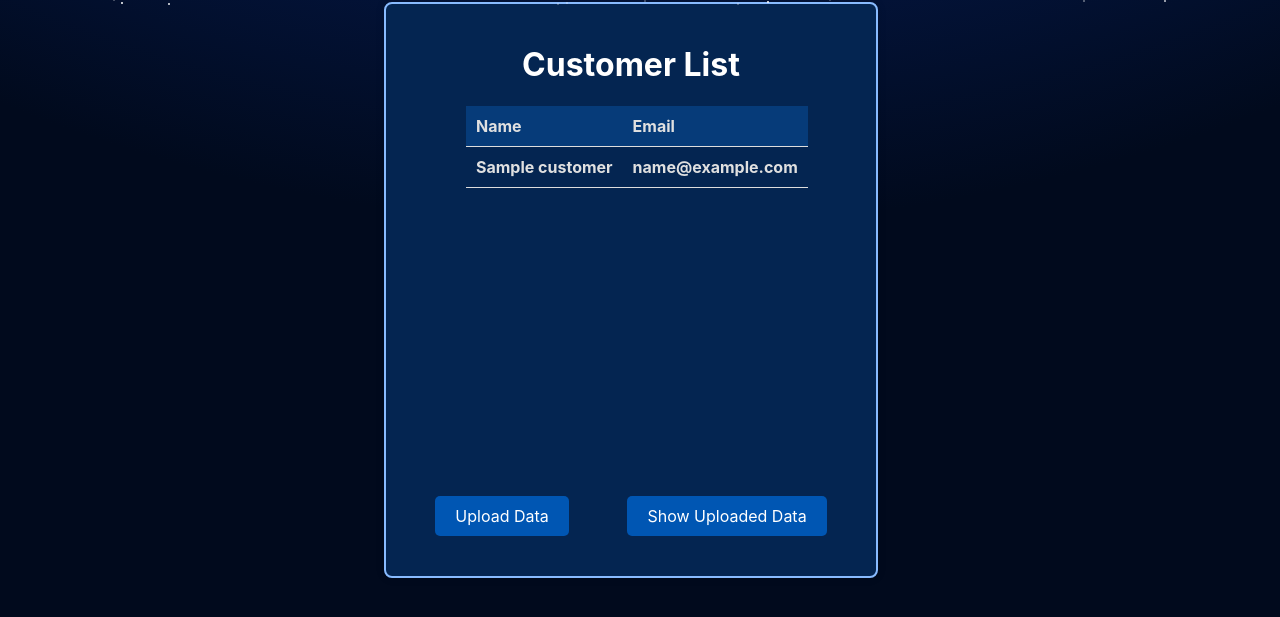
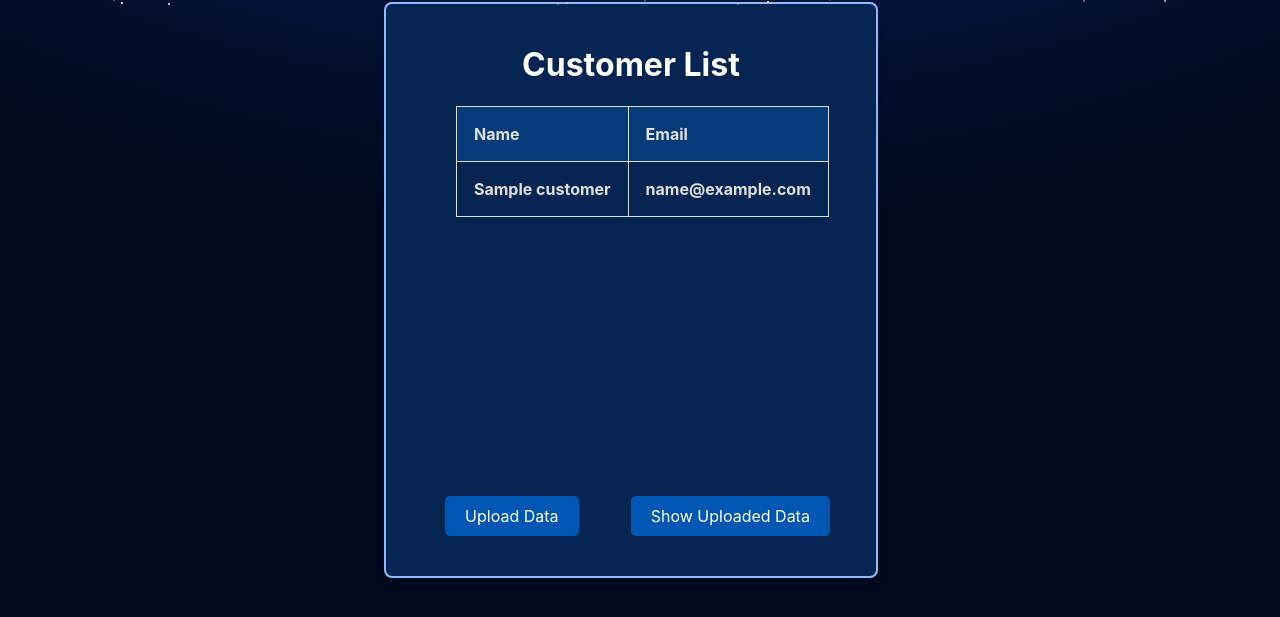
Before and after one commit to madiyarzm/Peppercorn-AI-Back-up, a FastAPI app: template templates/customer_list.html in a window 1280 px wide. Shown: the part 98-715 px from the top of the page. Run offline with FastAPI, Linux system fonts and the light colour scheme; the template is opened without the code that fills it: most values are stand-ins (such as "Sample title", 1, 10 or a date in 2020).

Commit message:
Update customer_list.html

```diff
--- a/templates/customer_list.html
+++ b/templates/customer_list.html
@@ -53,7 +53,7 @@
 
         .scrollable-table {
             width: 600px;
-            margin-left: 60px;
+            margin-left: 50px;
             border-collapse: collapse;
             margin-top: 20px;
             display: block;
@@ -69,8 +69,11 @@
         }
 
         .scrollable-table th, .scrollable-table td {
-            padding: 10px;
+            padding: 17px;
             border-bottom: 1px solid #ddd;
+            border-right: 1px solid #ddd;
+            border-left: 1px solid #ddd;
+            border-top: 1px solid #ddd;
             text-align: left;
             color: #e0e0e0;
             font-weight: bolder;
@@ -103,6 +106,7 @@
             display: flex;
             justify-content: space-around;
             margin-top: 20px;
+            margin-left: 13px;
         }
 
         .container1 {
```
Lines whose indentation alone changed are shown as unchanged.
